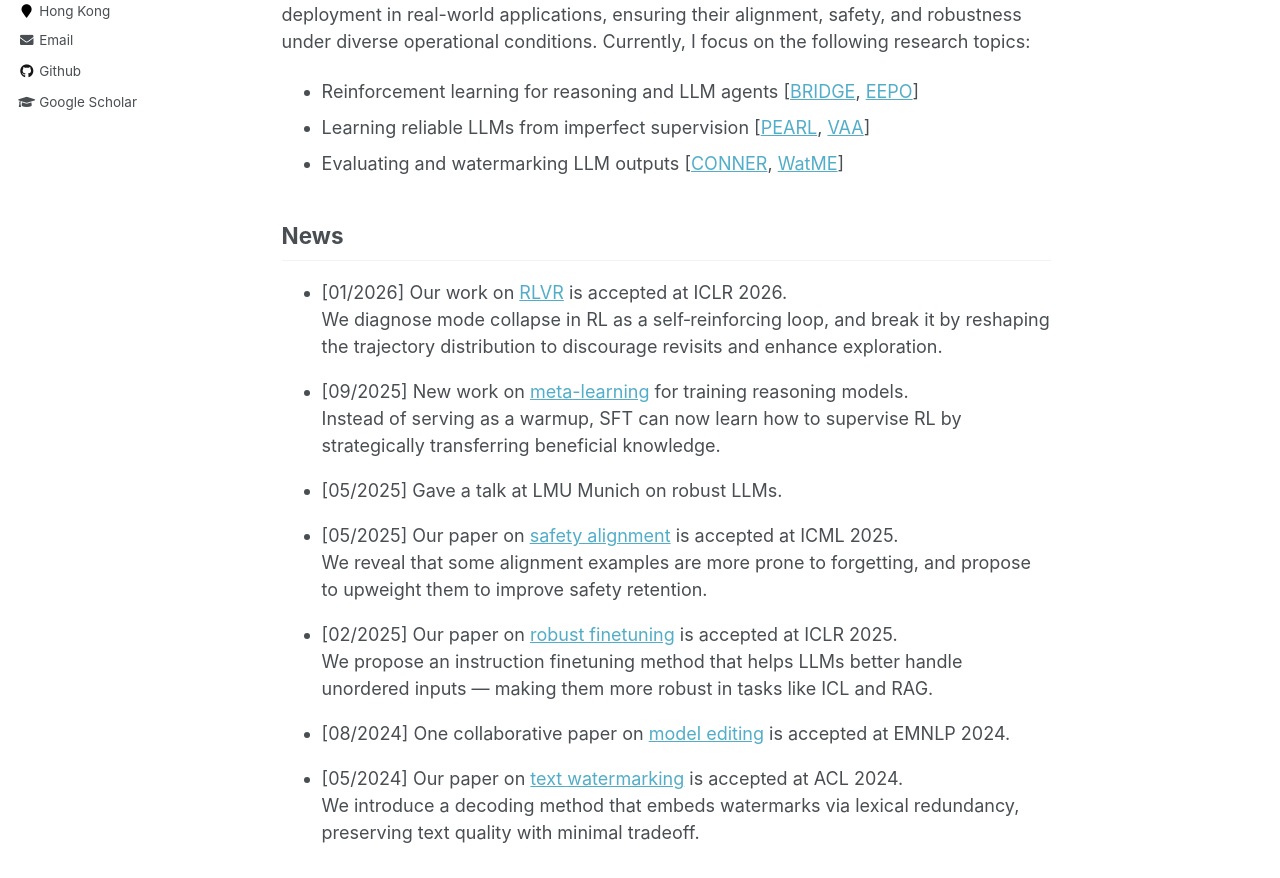
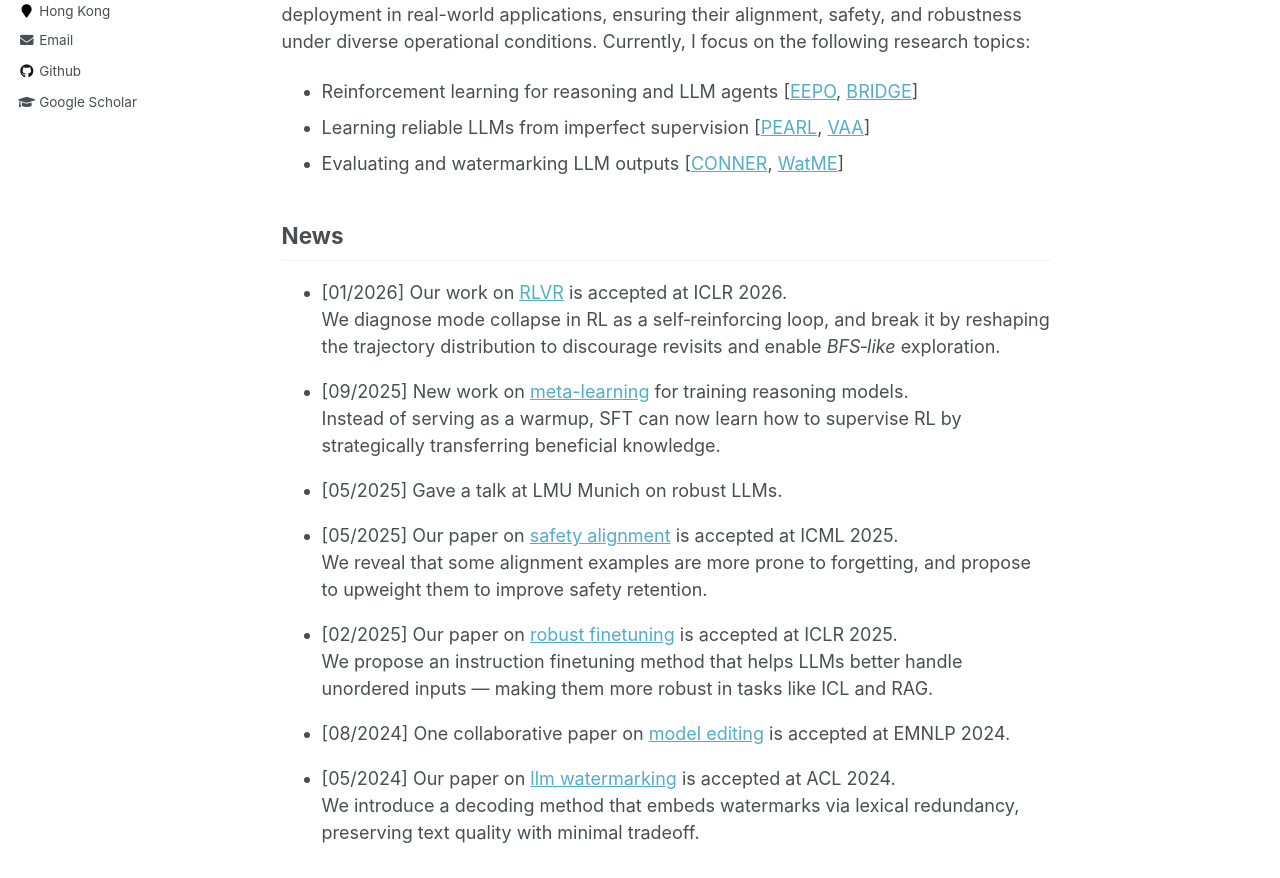
Before and after one commit to ChanLiang/ChanLiang.github.io, a Jekyll site: the page built from _pages/about.md, in a window 1280 px wide and 1400 px high. Shown: the part 399-1277 px from the top of the window. Built offline with Jekyll 4.4.1, drawn with Linux system fonts in a browser that asks for light colours.

Commit message:
Update about.md

```diff
--- a/_pages/about.md
+++ b/_pages/about.md
@@ -22,7 +22,7 @@ I had a wonderful time as a visiting researcher at LMU Munich, working with [Pro
 <!-- My research interests lie in natural language processing, aiming to develop trustworthy foundations for Large Language Models (LLMs), through novel techniques in machine learning. My ultimate goal is to bridge the gap between the impressive capabilities of modern LLMs and their reliable deployment in real-world applications, ensuring they maintain alignment, safety, and robustness under diverse operational conditions. -->
 
 My research interests lie in natural language processing and machine learning, aiming to develop trustworthy foundations for Large Language Models (LLMs). My goal is to bridge the gap between the impressive capabilities of modern LLMs and their reliable deployment in real-world applications, ensuring their alignment, safety, and robustness under diverse operational conditions. Currently, I focus on the following research topics:
-- Reinforcement learning for reasoning and LLM agents [[BRIDGE](https://arxiv.org/abs/2509.06948), [EEPO](https://arxiv.org/abs/2510.05837)]
+- Reinforcement learning for reasoning and LLM agents [[EEPO](https://arxiv.org/abs/2510.05837), [BRIDGE](https://arxiv.org/abs/2509.06948)]
 - Learning reliable LLMs from imperfect supervision [[PEARL](https://openreview.net/pdf?id=txoJvjfI9w), [VAA](https://openreview.net/pdf?id=EMHED4WTHT)]
 - Evaluating and watermarking LLM outputs [[CONNER](https://aclanthology.org/2023.emnlp-main.390), [WatME](https://aclanthology.org/2024.acl-long.496/)]
 
@@ -47,7 +47,7 @@ He is dedicated to enhancing the reliability of LLMs across four dimensions:
 
 
 - [01/2026] Our work on [RLVR](https://arxiv.org/abs/2510.05837) is accepted at ICLR 2026.
-  We diagnose mode collapse in RL as a self‑reinforcing loop, and break it by reshaping the trajectory distribution to discourage revisits and enhance exploration.
+  We diagnose mode collapse in RL as a self‑reinforcing loop, and break it by reshaping the trajectory distribution to discourage revisits and enable *BFS‑like* exploration.
 
 <!-- - [09/2025] [New preprint](/talks/bridge.pdf): Cooperative SFT–RL for training advanced reasoning models.   -->
 - [09/2025] New work on [meta-learning](https://arxiv.org/abs/2509.06948) for training reasoning models.
@@ -89,7 +89,7 @@ He is dedicated to enhancing the reliability of LLMs across four dimensions:
 
 <!-- - [05/2024] Our paper on Lossless text watermarking (WatME) is accepted at ACL 2024. -->
 <!-- - [05/2024] **Our paper on [lossless text watermarking](https://aclanthology.org/2024.acl-long.496.pdf) is accepted at ACL 2024.**   -->
-- [05/2024] Our paper on [text watermarking](https://aclanthology.org/2024.acl-long.496.pdf) is accepted at ACL 2024.
+- [05/2024] Our paper on [llm watermarking](https://aclanthology.org/2024.acl-long.496.pdf) is accepted at ACL 2024.
   <!-- We improve decoding algorithms by leveraging lexical redundancy to achieve lossless watermarking in text, mirroring the success of image watermarking. -->
   <!-- We improve decoding algorithms by leveraging lexical redundancy to mirror the success of image watermarking. -->
   <!-- We improve decoding algorithms by leveraging lexical redundancy to achieve lossless text watermarking, mirroring the success of image watermarking. -->
```
